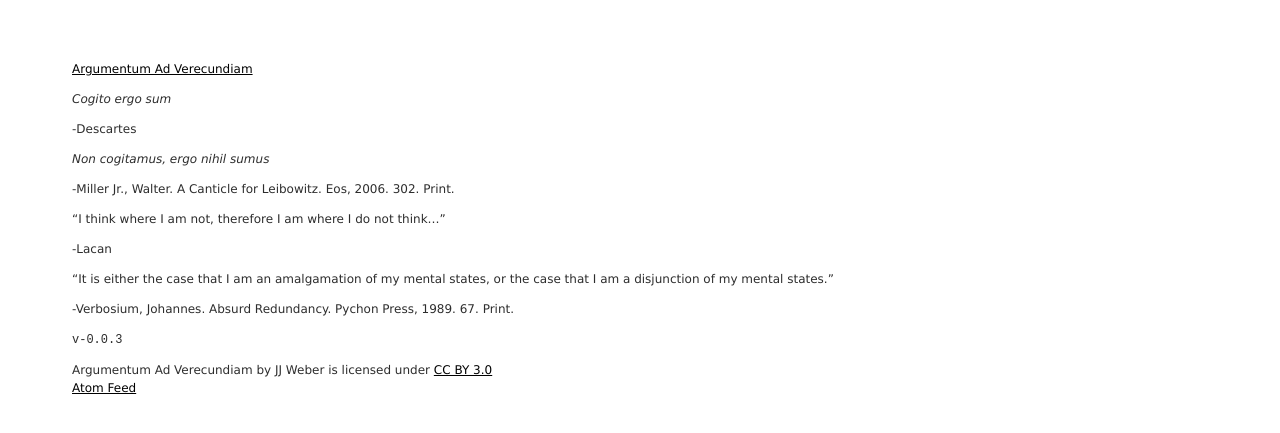
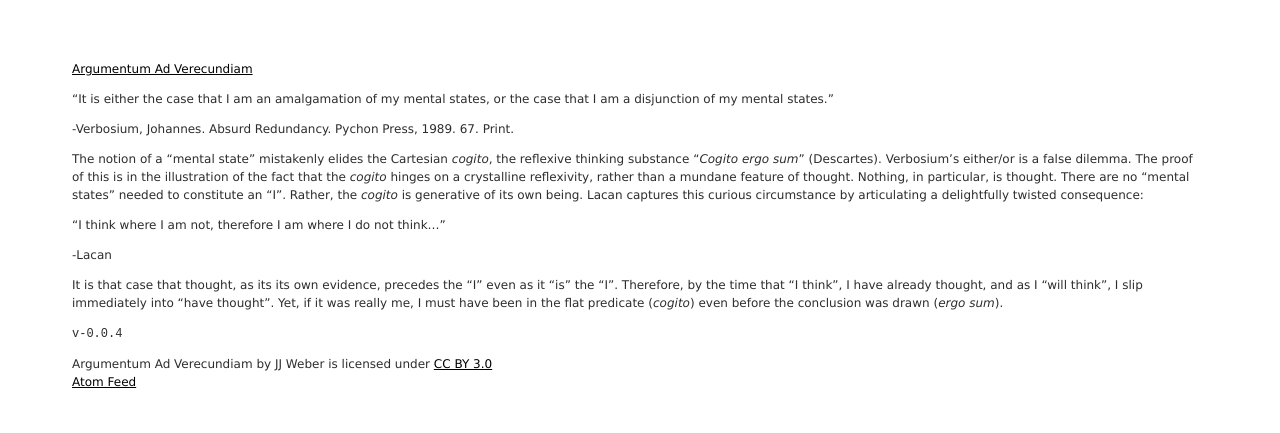
Before and after one commit to jjjjw/argumentum-v, a Jekyll site: the page built from _posts/2013-8-6-i-9.md, in a window 1280 px wide. Shown: the top 433 px of the page. Built offline with Jekyll 4.4.1, drawn with Linux system fonts in a browser that asks for light colours.

Commit message:
Add explication

```diff
--- a/_posts/2013-8-6-i-9.md
+++ b/_posts/2013-8-6-i-9.md
@@ -4,20 +4,16 @@ title: Nothing
 permalink: '9.html'
 ---
 
-*Cogito ergo sum*
+"It is either the case that I am an amalgamation of my mental states, or the case that I am a disjunction of my mental states."
 
--Descartes
+-Verbosium, Johannes. Absurd Redundancy. Pychon Press, 1989. 67. Print.
 
-*Non cogitamus, ergo nihil sumus*
-
--Miller Jr., Walter. A Canticle for Leibowitz. Eos, 2006. 302. Print.
+The notion of a "mental state" mistakenly elides the Cartesian *cogito*, the reflexive thinking substance "*Cogito ergo sum*" (Descartes). Verbosium's either/or is a false dilemma. The proof of this is in the illustration of the fact that the *cogito* hinges on a crystalline reflexivity, rather than a mundane feature of thought. Nothing, in particular, is thought. There are no "mental states" needed to constitute an "I". Rather, the *cogito* is generative of its own being. Lacan captures this curious circumstance by articulating a delightfully twisted consequence:
 
 "I think where I am not, therefore I am where I do not think..."
 
 -Lacan
 
-"It is either the case that I am an amalgamation of my mental states, or the case that I am a disjunction of my mental states."
+It is that case that thought, as its its own evidence, precedes the "I" even as it "is" the "I". Therefore, by the time that "I think", I have already thought, and as I "will think", I slip immediately into "have thought". Yet, if it was really me, I must have been in the flat predicate (*cogito*) even before the conclusion was drawn (*ergo sum*).
 
--Verbosium, Johannes. Absurd Redundancy. Pychon Press, 1989. 67. Print.
-
-`v-0.0.3`
+`v-0.0.4`
```
